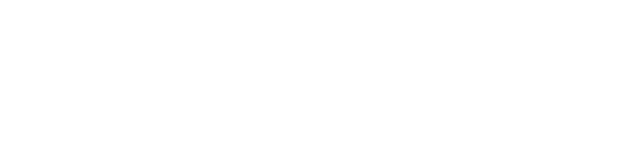
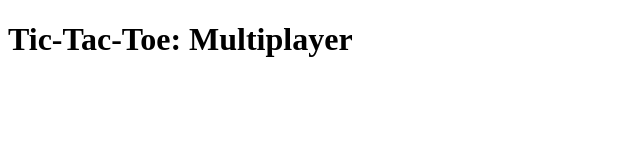
Before and after one commit to Sozo-Technologies/TicTacToe-Multiplayer, a plain HTML site: page index.html in a window 1280 px wide. Shown: the whole page, without its empty margins (0-640 px from the left). Drawn offline with Linux system fonts and the light colour scheme.

Commit message:
Made an h1

```diff
--- a/index.html
+++ b/index.html
@@ -6,6 +6,6 @@
     <title>Document</title>
 </head>
 <body>
-
+    <h1>Tic-Tac-Toe: Multiplayer</h1>
 </body>
 </html>
```
